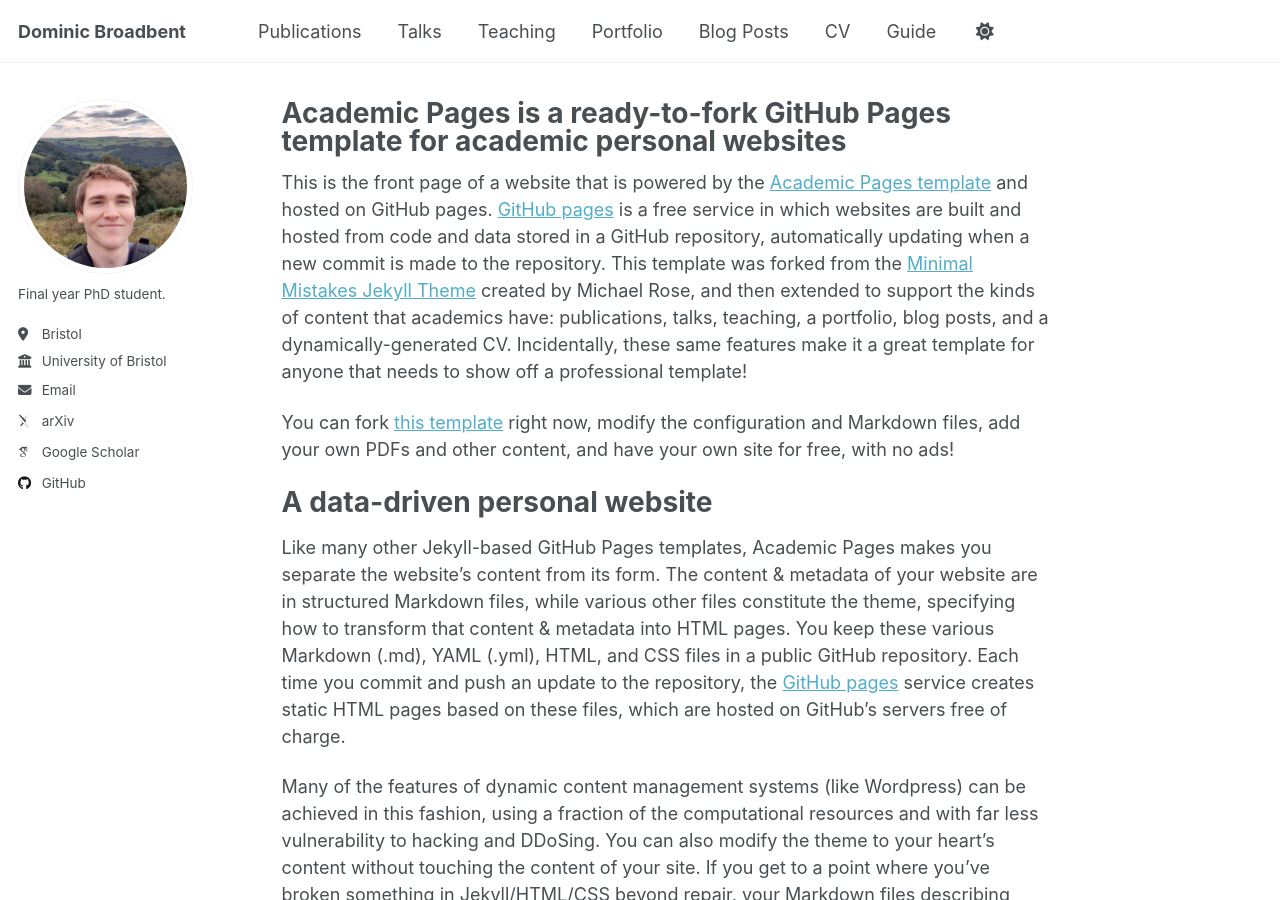
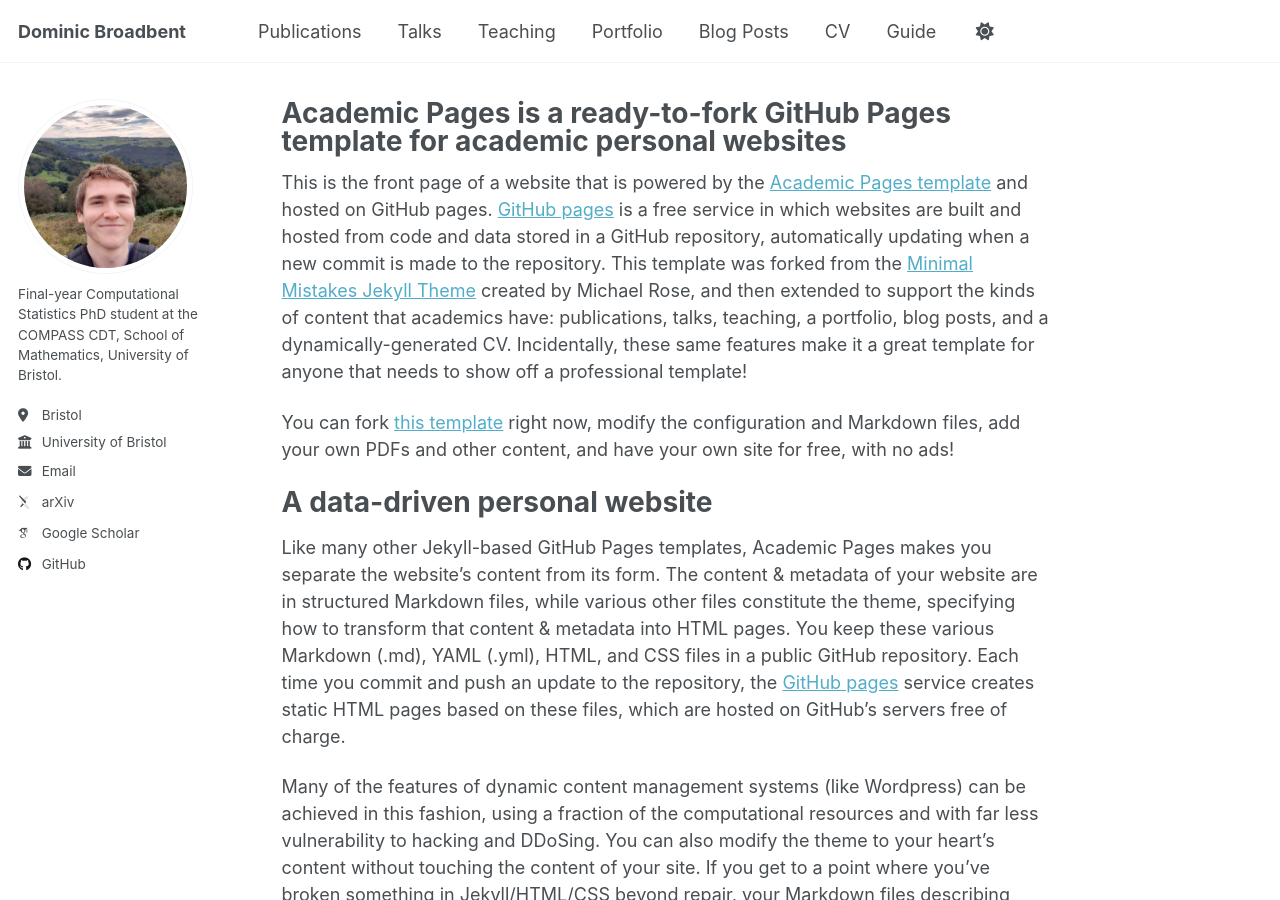
Before and after one commit to dominicjbroadbent/dominicjbroadbent.github.io, a Jekyll site: the page built from _pages/about.md, in a window 1280 px wide and 900 px high. Built offline with Jekyll 4.4.1, drawn with Linux system fonts in a browser that asks for light colours; some web fonts are replaced; a script that is not in the unit is left out.

Commit message:
Update _config.yml
Lengthen bio

```diff
--- a/_config.yml
+++ b/_config.yml
@@ -17,7 +17,7 @@ author:
   avatar           : "profile.png"
   name             : #
   pronouns         : #
-  bio              : "Final year PhD student."
+  bio              : "Final-year Computational Statistics PhD student at the COMPASS CDT, School of Mathematics, University of Bristol."
   location         : "Bristol"
   employer         : "University of Bristol"
   uri              : # URL
```
